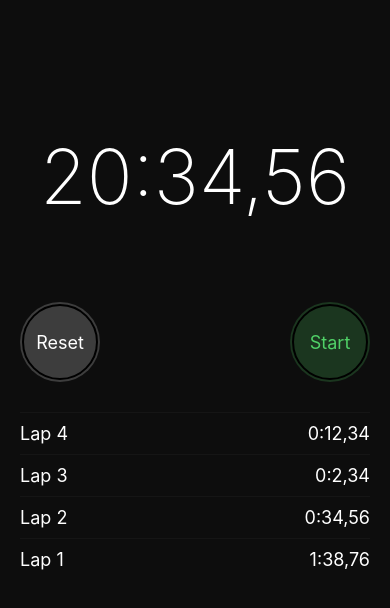
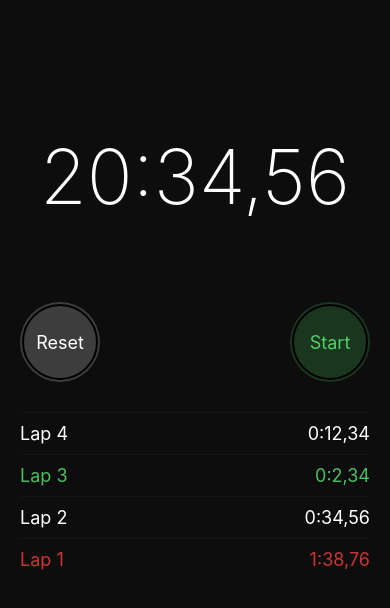
Before and after one commit to ntpbright/react-native-stopwatch, a React Native app: screen / in a window 390 px wide. Shown: the top 608 px of the page. Built offline with nearby package versions, Linux system fonts and the light colour scheme.

Commit message:
change color for lap fastest and slowest

```diff
--- a/App.js
+++ b/App.js
@@ -34,15 +34,29 @@ function ButtonsRow({ children }){
 }
 
 function Lap({ number, interval, fastest, slowest}){
+  const lapStyle = [
+    styles.lapText,
+    fastest && styles.fastest,
+    slowest && styles.slowtest,
+  ]
   return (
     <View style={styles.lap}>
-      <Text style={styles.lapText}>Lap {number}</Text>
-      <Timer style={styles.lapText} interval={interval}/>
+      <Text style={lapStyle}>Lap {number}</Text>
+      <Timer style={lapStyle} interval={interval}/>
     </View>
   )
 }
 
 function LapsTable({ laps }) {
+  const finishedLaps = laps.slice(1)
+  let min = Number.MAX_SAFE_INTEGER
+  let max = Number.MIN_SAFE_INTEGER
+  if (finishedLaps.length >= 2){
+    finishedLaps.forEach(lap => {
+      if (lap < min) min = lap
+      if (lap > max) max = lap
+    })
+  }
   return (
     <ScrollView style={styles.ScrollView}>
       {laps.map((lap, index) => (
@@ -50,6 +64,8 @@ function LapsTable({ laps }) {
           number={laps.length - index}
           key={laps.length - index}
           interval={lap}
+          fastest={lap == min}
+          slowest={lap == max}
         />
       ))}
     </ScrollView>
@@ -124,9 +140,9 @@ const styles = StyleSheet.create({
     alignSelf: 'stretch',
   },
   fastest: {
-
+    color: '#4BC05F',
   },
   slowtest: {
-
-  }
+    color: '#CC3531',
+  },
 })
```
